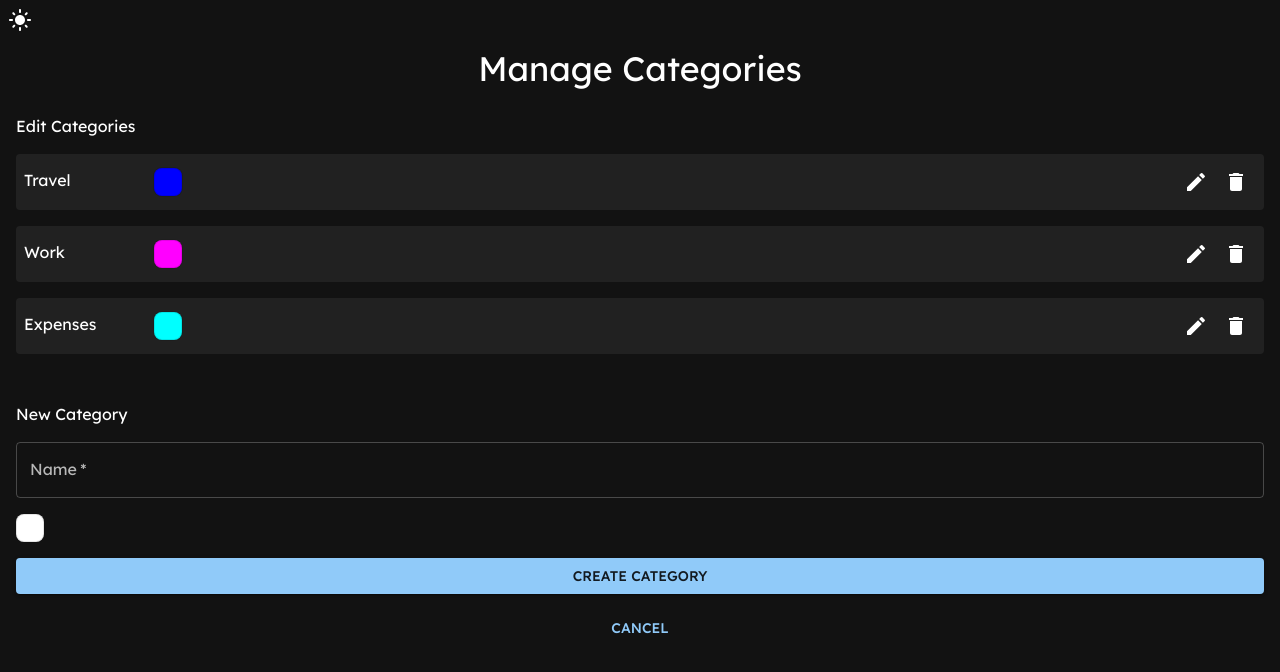
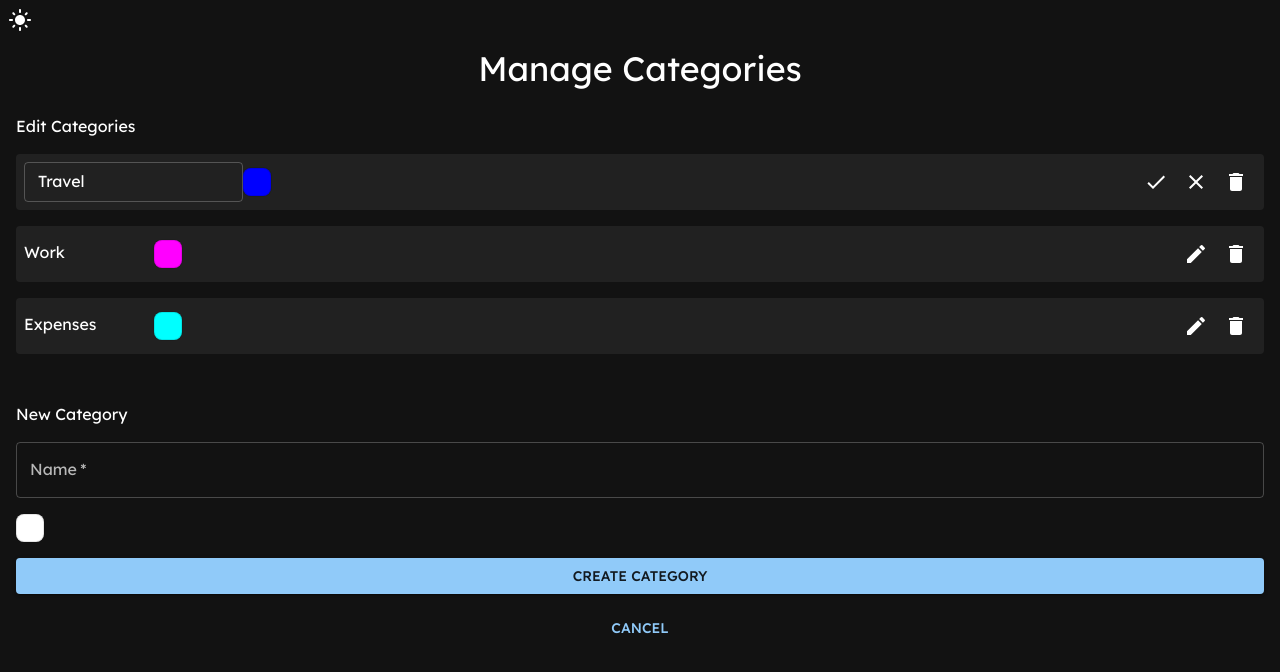
Before and after one commit to SA9102/Productivity-App, a React (Vite) app: page /Todo-App/manage-categories in a window 1280 px wide. Both pictures are taken after a click on the button 1196 px from the left and 181 px from the top of the page. Shown: the top 672 px of the page. Built offline with nearby package versions, Linux system fonts and the light colour scheme; a web font is replaced by a local one.

Commit message:
CRUD operations for categories is complete

```diff
--- a/src/components/CategoryItem.tsx
+++ b/src/components/CategoryItem.tsx
@@ -12,10 +12,17 @@ import EditIcon from "@mui/icons-material/Edit";
 import { useState } from "react";
 import { grey } from "@mui/material/colors";
 import useCategoryStore from "../store/categoryStore";
+import CheckIcon from "@mui/icons-material/Check";
+import CloseIcon from "@mui/icons-material/Close";
+import useTaskStore from "../store/taskStore";
 
 const CategoryItem = ({ cat, presetColours }) => {
+  const [name, setName] = useState(cat.name);
   const [category, setCategory] = useState(cat);
+  const [isEditing, setIsEditing] = useState(false);
   const updateCategory = useCategoryStore((state) => state.updateCategory);
+  const deleteCategory = useCategoryStore((state) => state.deleteCategory);
+  const removeCategory = useTaskStore((state) => state.removeCategory);
 
   const handleChangeColour = (string) => {
     // setCategory({ ...category, colour: string });
@@ -34,7 +41,16 @@ const CategoryItem = ({ cat, presetColours }) => {
       }}
     >
       <Stack flexDirection="row">
-        <Typography width="130px">{category.name}</Typography>
+        {isEditing ? (
+          <TextField
+            size="small"
+            value={name}
+            onChange={(e) => setName(e.target.value)}
+          />
+        ) : (
+          <Typography width="130px">{name}</Typography>
+        )}
+
         {/* <PopoverPicker colour={category.colour} onChange={setColour} /> */}
         <SwatchesPicker
           colour={cat.colour}
@@ -45,10 +61,37 @@ const CategoryItem = ({ cat, presetColours }) => {
       {/* <Box></Box> */}
 
       <ButtonGroup>
-        <IconButton>
-          <EditIcon />
-        </IconButton>
-        <IconButton>
+        {isEditing ? (
+          <>
+            <IconButton
+              onClick={() => {
+                setIsEditing(false);
+                updateCategory({ id: cat.id, name: name, colour: cat.colour });
+              }}
+            >
+              <CheckIcon />
+            </IconButton>
+            <IconButton
+              onClick={() => {
+                setIsEditing(false);
+                setName(cat.name);
+              }}
+            >
+              <CloseIcon />
+            </IconButton>
+          </>
+        ) : (
+          <IconButton onClick={() => setIsEditing(true)}>
+            <EditIcon />
+          </IconButton>
+        )}
+
+        <IconButton
+          onClick={() => {
+            deleteCategory(cat.id);
+            removeCategory(cat.id);
+          }}
+        >
           <DeleteIcon />
         </IconButton>
       </ButtonGroup>
--- a/src/components/TaskItem.tsx
+++ b/src/components/TaskItem.tsx
@@ -44,7 +44,6 @@ type props = {
 // Renders a 'task item' to the screen
 const TaskItem = ({ task }: props) => {
   const [open, setOpen] = useState(false);
-
   const theme = useTheme();
   const toggleComplete = useTaskStore((state) => state.toggleComplete);
   const deleteTask = useTaskStore((state) => state.deleteTask);
--- a/src/pages/ManageCategoriesPage.tsx
+++ b/src/pages/ManageCategoriesPage.tsx
@@ -43,7 +43,11 @@ const ManageCategoriesPage = () => {
         <FormControl fullWidth sx={{ display: "flex", gap: "1rem" }}>
           <Typography>Edit Categories</Typography>
           {categories.map((category) => (
-            <CategoryItem cat={category} presetColours={presetColours} />
+            <CategoryItem
+              key={category.id}
+              cat={category}
+              presetColours={presetColours}
+            />
           ))}
         </FormControl>
         <FormControl fullWidth sx={{ display: "flex", gap: "1rem" }}>
--- a/src/store/categoryStore.ts
+++ b/src/store/categoryStore.ts
@@ -9,6 +9,7 @@ type state = {
 type actions = {
   addCategory: (category: categoryType) => void;
   updateCategory: (updatedCategory: categoryType) => void;
+  deleteCategory: (categoryId: string) => void;
 };
 
 const useCategoryStore = create<state & actions>()((set) => ({
@@ -26,6 +27,12 @@ const useCategoryStore = create<state & actions>()((set) => ({
         return category;
       }),
     })),
+  deleteCategory: (categoryId: string) =>
+    set((state) => ({
+      categories: state.categories.filter(
+        (category) => category.id !== categoryId
+      ),
+    })),
 }));
 
 export default useCategoryStore;
--- a/src/store/taskStore.ts
+++ b/src/store/taskStore.ts
@@ -12,6 +12,8 @@ type actions = {
   addTask: (task: taskType) => void;
   updateTask: (updatedTask: taskType) => void;
   deleteTask: (taskId: string) => void;
+  removeCategory: (categoryId: string) => void; // When a category is deleted, make sure that all tasks that
+  // were pointing to this category, don't point to it anymore
   toggleComplete: (taskId: string) => void;
   sortTasks: (criterion: "name" | "priority") => void;
   getTasksNumber: () => number;
@@ -97,7 +99,15 @@ const useTaskStore = create<state & actions>()((set, get) => ({
   //     tasks: state.tasks.sort(compare),
   //   }));
   // },
-
+  removeCategory: (categoryId: string) =>
+    set((state) => ({
+      tasks: state.tasks.map((task: taskType) => {
+        if (task.category === categoryId) {
+          task.category = "";
+        }
+        return task;
+      }),
+    })),
   sortTasks: (criterion) => {
     const compare = (taskA: taskType, taskB: taskType) => {
       if (criterion === "name") {
```
Also changed, not shown: src/types/categoryType.ts (+7 -0 lines), 1 other file (tests, documents, lock files or other folders).
